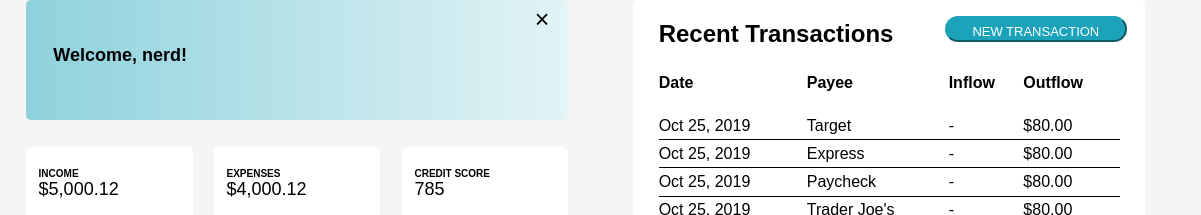
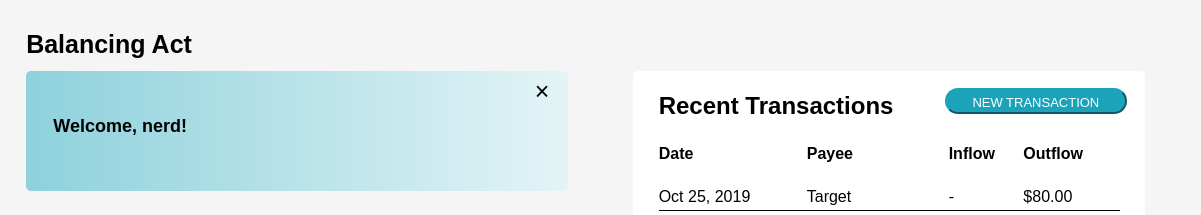
Before and after one commit to ryanbahan/balancing-act-v2, a plain HTML site: page index.html in a window 1280 px wide. Shown: the top 215 px of the page, 79-1280 px from the left. Drawn offline with Linux system fonts and the light colour scheme; a web font is replaced by a local one.

Commit message:
Fix homepage bug - no heading

```diff
--- a/index.html
+++ b/index.html
@@ -14,6 +14,7 @@
       </ul>
     </nav>
     <main class="light-grey" id="main-content">
+      <h1 class="page-title">Balancing Act</h1>
       <section class="primary-content column" id="primary-content">
         <div class="welcome-banner rounded-corners" id="welcome-banner">
           <h4>Welcome, nerd!</h4>
```
